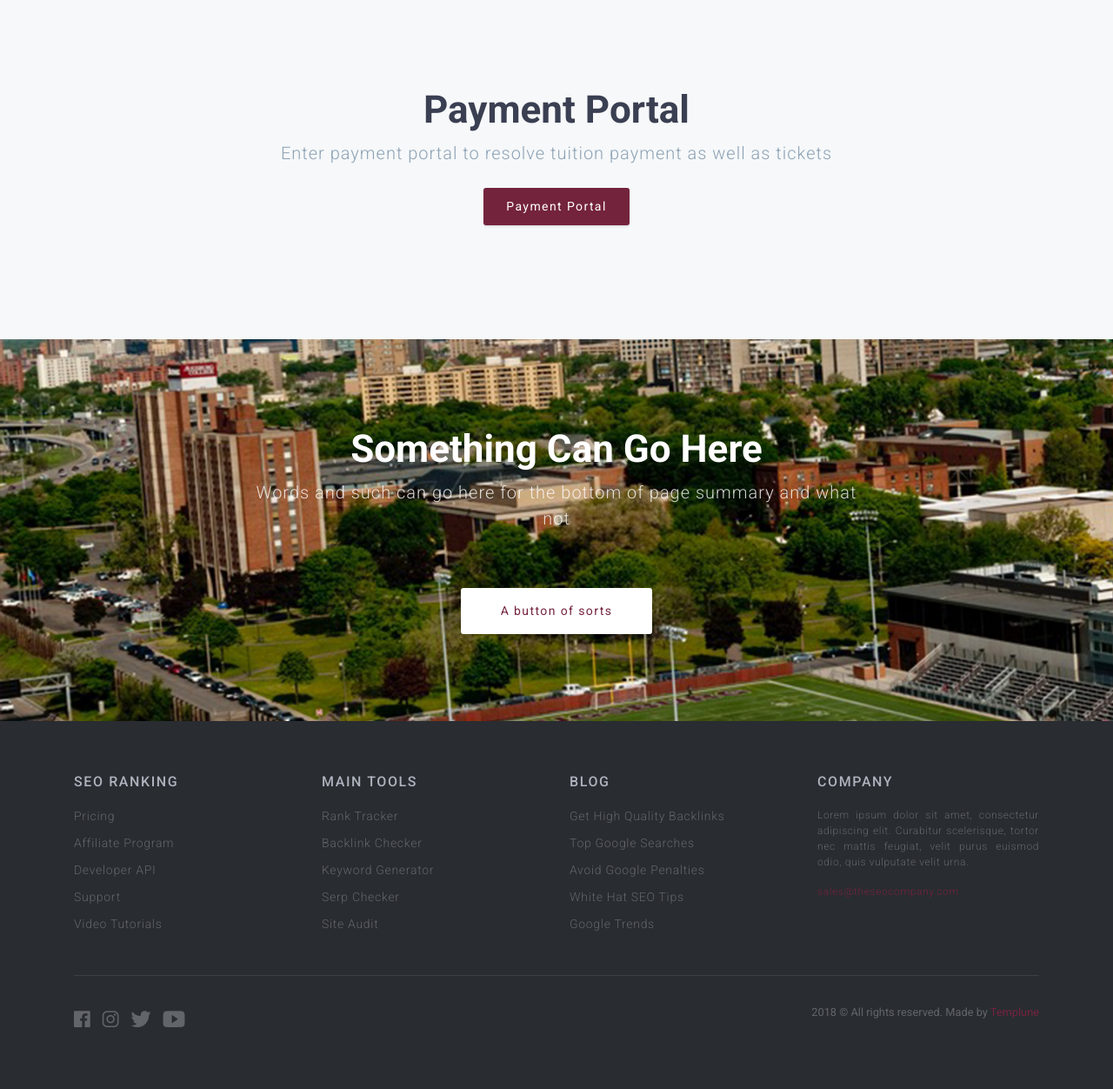
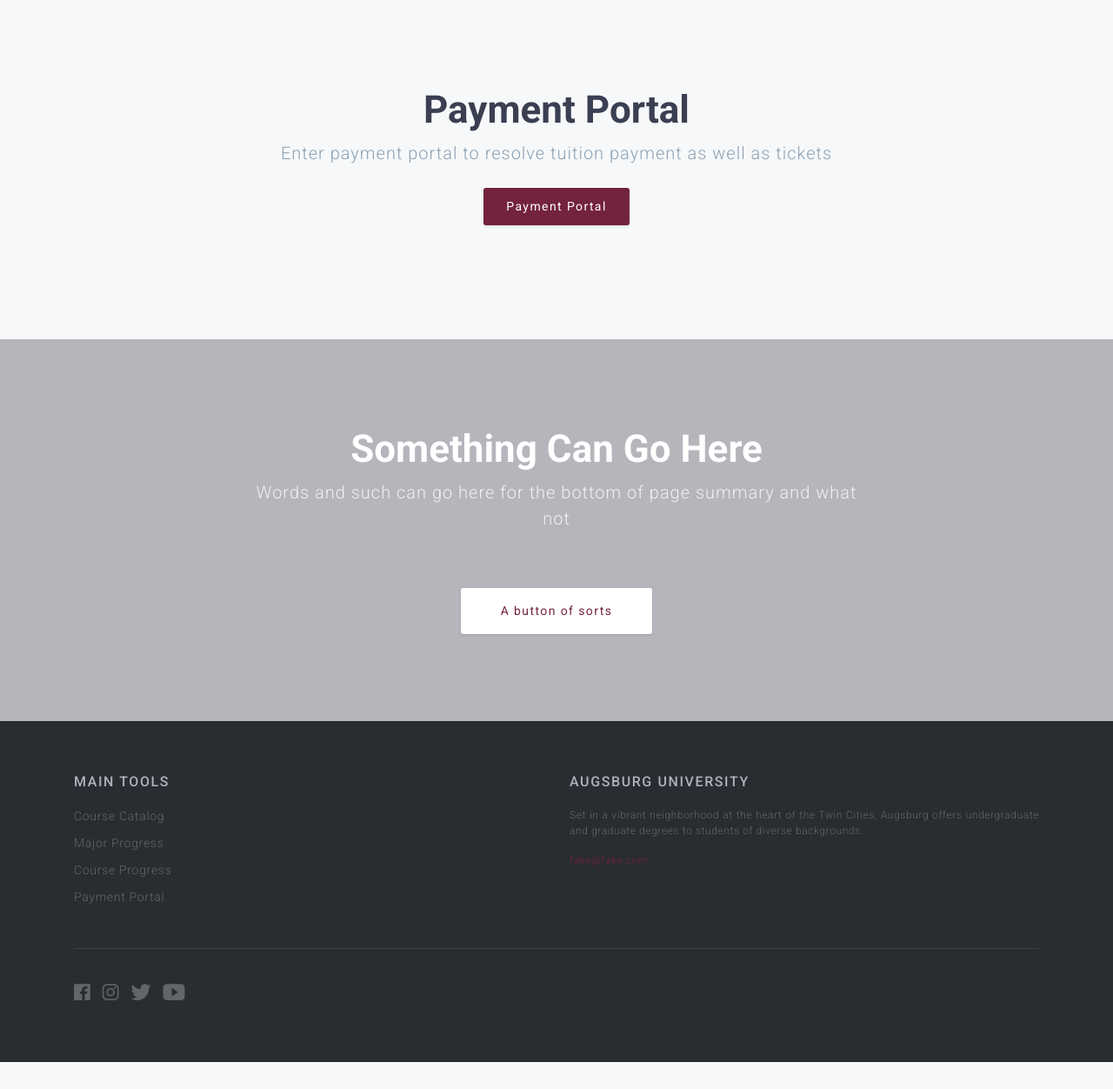
Before and after one commit to mullermm/SEProjOne, a PHP site: page /home-student.php in a window 1280 px wide. Shown: the part 2250-3502 px from the top of the page at 87% size. After the commit the page ends 3471 px from the top, so only its background shows below. Run offline with PHP 8.4, Linux system fonts and the light colour scheme; the visitor is signed in with stand-in values (Sample User, id 1); some libraries are stand-ins or nearby versions.

Commit message:
fixed footer on both portal pages

```diff
--- a/src/home-student.php
+++ b/src/home-student.php
@@ -164,52 +164,30 @@
         <footer>
             <div class="container">
                 <div class="row">
-                    <div class="col-md-3">
-                        <h5>Seo Ranking</h5>
+
+                    <div class="col-md-6">
+                        <h5>Main Tools</h5>
                         <ul>
-                            <li><a href="#">Pricing</a></li>
-                            <li><a href="#">Affiliate Program</a></li>
-                            <li><a href="#">Developer API</a></li>
-                            <li><a href="#">Support</a></li>
-                            <li><a href="#">Video Tutorials</a></li>
+                            <li><a href="#">Course Catalog</a></li>
+                            <li><a href="#">Major Progress</a></li>
+                            <li><a href="#">Course Progress</a></li>
+                            <li><a href="#">Payment Portal</a></li>
                         </ul>
                     </div>
-                    <div class="col-md-3">
-                        <h5>Main Tools</h5>
-                        <ul>
-                            <li><a href="#">Rank Tracker</a></li>
-                            <li><a href="#">Backlink Checker</a></li>
-                            <li><a href="#">Keyword Generator</a></li>
-                            <li><a href="#">Serp Checker</a></li>
-                            <li><a href="#">Site Audit</a></li>
-                        </ul>
-                    </div>
-                    <div class="col-md-3">
-                        <h5>Blog</h5>
-                        <ul>
-                            <li><a href="#">Get High Quality Backlinks</a></li>
-                            <li><a href="#">Top Google Searches</a></li>
-                            <li><a href="#">Avoid Google Penalties</a></li>
-                            <li><a href="#">White Hat SEO Tips</a></li>
-                            <li><a href="#">Google Trends</a></li>
-                        </ul>
-                    </div>
-                    <div class="col-md-3">
-                        <h5>Company</h5>
-                        <p>Lorem ipsum dolor sit amet, consectetur adipiscing elit. Curabitur scelerisque, tortor nec mattis feugiat, velit purus euismod odio, quis vulputate velit urna.</p>
-                        <p><a href="mailto:sales@theseocompany.com" class="external-links">sales@theseocompany.com</a></p>
+
+                    <div class="col-md-6">
+                        <h5>Augsburg University</h5>
+                        <p>Set in a vibrant neighborhood at the heart of the Twin Cities, Augsburg offers undergraduate and graduate degrees to students of diverse backgrounds.</p>
+                        <p><a href="mailto:fake@fake.com" class="external-links">fake@fake.com</a></p>
                     </div>
                 </div>
                 <div class="divider"></div>
                 <div class="row">
                     <div class="col-md-6 col-xs-12">
-                        <a href="#"><i class="icon ion-logo-facebook"></i></a>
-                        <a href="#"><i class="icon ion-logo-instagram"></i></a>
-                        <a href="#"><i class="icon ion-logo-twitter"></i></a>
-                        <a href="#"><i class="icon ion-logo-youtube"></i></a>
-                    </div>
-                    <div class="col-md-6 col-xs-12">
-                        <small>2018 &copy; All rights reserved. Made by <a href="http://templune.com/" target="blank" class="external-links">Templune</a></small>
+                        <a href="https://www.facebook.com/AugsburgUniversity/"><i class="icon ion-logo-facebook"></i></a>
+                        <a href="https://www.instagram.com/augsburguniversity/?hl=en"><i class="icon ion-logo-instagram"></i></a>
+                        <a href="https://twitter.com/augsburgu?lang=en"><i class="icon ion-logo-twitter"></i></a>
+                        <a href="https://www.youtube.com/channel/UCH87WIDHvBPqH3XsCCupoLA"><i class="icon ion-logo-youtube"></i></a>
                     </div>
                 </div>
             </div>
--- a/src/style-home.css
+++ b/src/style-home.css
@@ -399,7 +399,7 @@ section {
 ===============================================*/
 
 #call-to-action {
-    background-image: url('images/call-to-action.png');
+    background-color: #B5B6BC;
     background-repeat: no-repeat;
     background-size: cover;
     height: 100%;
```
Also changed, not shown: build/login.html (deleted, +0 -33 lines), src/home-admin.php (+18 -41 lines), 3 other files.
